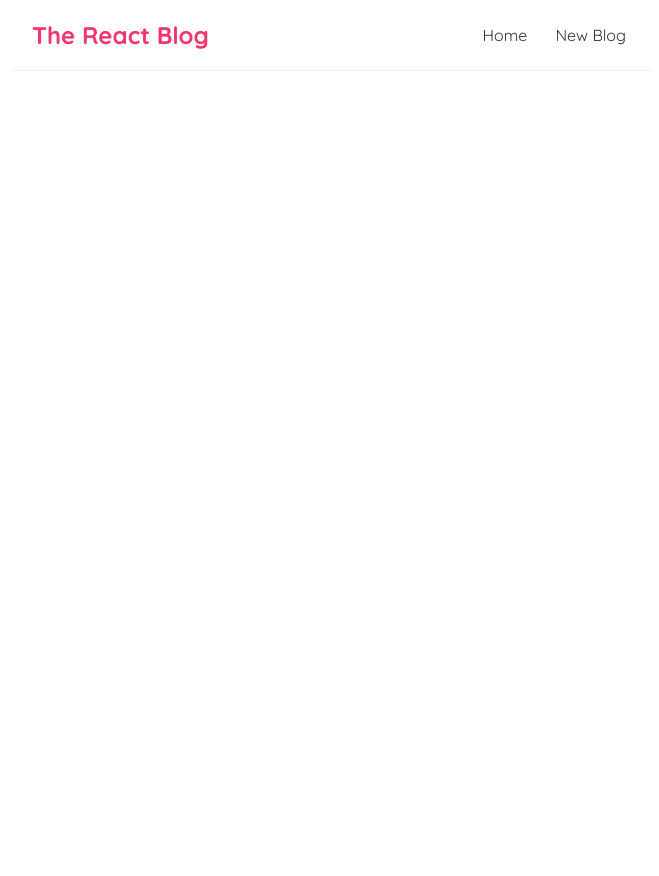
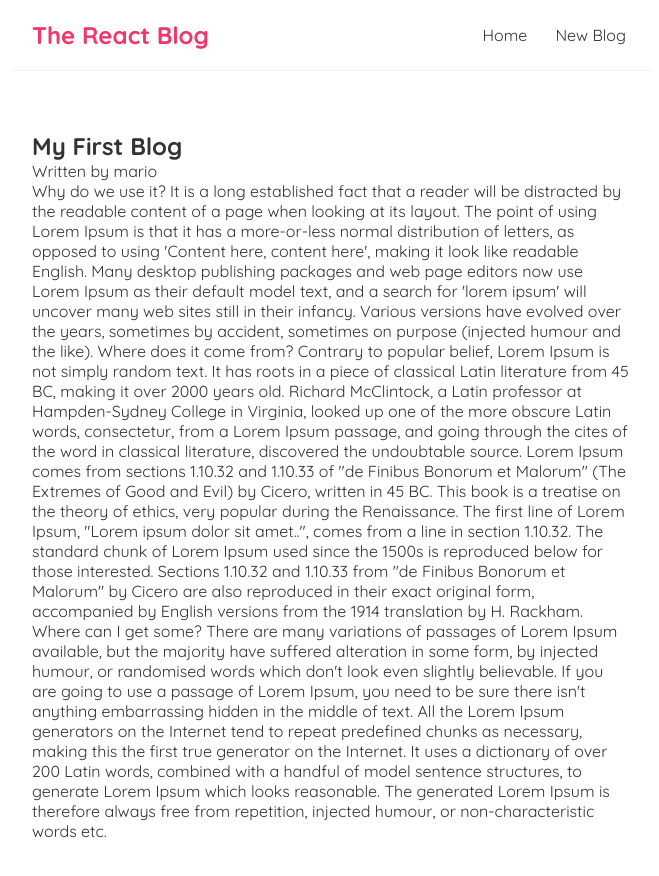
Before and after one commit to JordynCodes/learning-react, a React (Create React App) app in the folder react-blog/: page /blogs/1 in a window 1280 px wide. Shown: the top 876 px of the page, without its empty margins (308-967 px from the left). Before the commit the page ends 800 px from the top, so only its background shows below. Built offline with nearby package versions, Linux system fonts and the light colour scheme; data requests are answered from the project's data file; the HTML template or start-up script is replaced by a standard one.

Commit message:
display individual blogs

```diff
--- a/react-blog/src/App.js
+++ b/react-blog/src/App.js
@@ -1,6 +1,8 @@
-import Navbar from './Navbar'
-import Home from './Home'
 import { BrowserRouter as Router, Route, Routes } from 'react-router-dom';
+import Navbar from './Navbar';
+import Home from './Home';
+import Create from './Create';
+import BlogDetails from './BlogDetails';
 
 function App() {
   return (
@@ -10,6 +12,8 @@
         <div className="content">
           <Routes>
             <Route path="/" element={<Home />} />
+            <Route path="/create" element={<Create />} />
+            <Route path="/blogs/:id" element={<BlogDetails />} />
           </Routes>
         </div>
       </div>
--- /dev/null
+++ b/react-blog/src/BlogDetails.js
@@ -0,0 +1,24 @@
+import { useParams } from 'react-router-dom';
+import useFetch from "./useFetch";
+
+const BlogDetails = () => {
+
+    const { id } = useParams()
+    const { data: blog, isLoading, error } = useFetch('http://localhost:8000/blogs/' + id);
+
+    return (
+        <div className="blog-details">
+        { isLoading && <div>Loading...</div> }
+        { error && <div>{ error }</div> }
+        { blog && (
+          <article>
+            <h2>{ blog.title }</h2>
+            <p>Written by { blog.author }</p>
+            <div>{ blog.body }</div>
+          </article>
+        )}
+      </div>
+     );
+}
+
+export default BlogDetails;
--- a/react-blog/src/BlogList.js
+++ b/react-blog/src/BlogList.js
@@ -1,3 +1,5 @@
+import { Link } from 'react-router-dom';
+
 const BlogList = ( {blogs, title} ) => {
 
     return (
@@ -5,8 +7,10 @@
             <h2>{ title }</h2>
             {blogs.map((blog) => (
                 <div className="blog-preview" key = {blog.id}>
-                    <h2>{blog.title}</h2>
-                    <p>{`Written by ${blog.author}`}</p>
+                    <Link to={`/blogs/${blog.id}`}>
+                        <h2>{blog.title}</h2>
+                        <p>{`Written by ${blog.author}`}</p>
+                    </Link>
                 </div>
             ))}
         </div>
--- /dev/null
+++ b/react-blog/src/Create.js
@@ -0,0 +1,9 @@
+const Create = () => {
+    return (
+        <div className="create">
+            <h2>Add a New Blog</h2>
+        </div>
+     );
+}
+
+export default Create;
--- a/react-blog/src/Home.js
+++ b/react-blog/src/Home.js
@@ -3,7 +3,7 @@
 
 const Home = () => {
 
-    // fetches data from JSON server, run 'npx json-server --watch data/db.json --port 8000' to start server
+    // fetches blog data from JSON server, run 'npx json-server --watch data/db.json --port 8000' to start server
     const { data: blogs, isLoading, error } = useFetch('http://localhost:8000/blogs');
 
   return (
--- a/react-blog/src/Navbar.js
+++ b/react-blog/src/Navbar.js
@@ -1,10 +1,12 @@
+import { Link } from 'react-router-dom';
+
 const Navbar = () => {
     return (
         <nav className="navbar">
             <h1>The React Blog</h1>
             <div className="links">
-                <a href="/">Home</a>
-                <a href="/create">New Blog</a>
+                <Link to="/">Home</Link>
+                <Link to="/create">New Blog</Link>
             </div>
         </nav>
      );
--- a/react-blog/src/index.css
+++ b/react-blog/src/index.css
@@ -48,3 +48,6 @@
   color: #f1356d;
   margin-bottom: 8px;
 }
+.blog-preview a{
+  text-decoration: none;
+}
--- a/react-blog/src/useFetch.js
+++ b/react-blog/src/useFetch.js
@@ -1,4 +1,4 @@
-import { useState, useEffect } from 'react'
+import { useState, useEffect } from 'react';
 
 const useFetch = (url) => {
 
@@ -7,7 +7,10 @@
     const [error, setError] = useState(null);
 
     useEffect(() => {
-        fetch(url)
+
+        const abort = new AbortController();
+
+        fetch(url, { signal: abort.signal })
         .then(res => {
           if(!res.ok){
             throw Error('could not fetch data for that resource');
@@ -20,9 +23,15 @@
           setError(null);
         })
         .catch(err => {
-          setIsLoading(false);
-          setError(err.message);
+          if (err.name === 'AbortError') {
+            console.log('fetch aborted');
+          } else {
+            setIsLoading(false);
+            setError(err.message);
+          }
         });
+
+        return () => abort.abort();
     }, [url]);
 
     return {data, isLoading, error};
```
